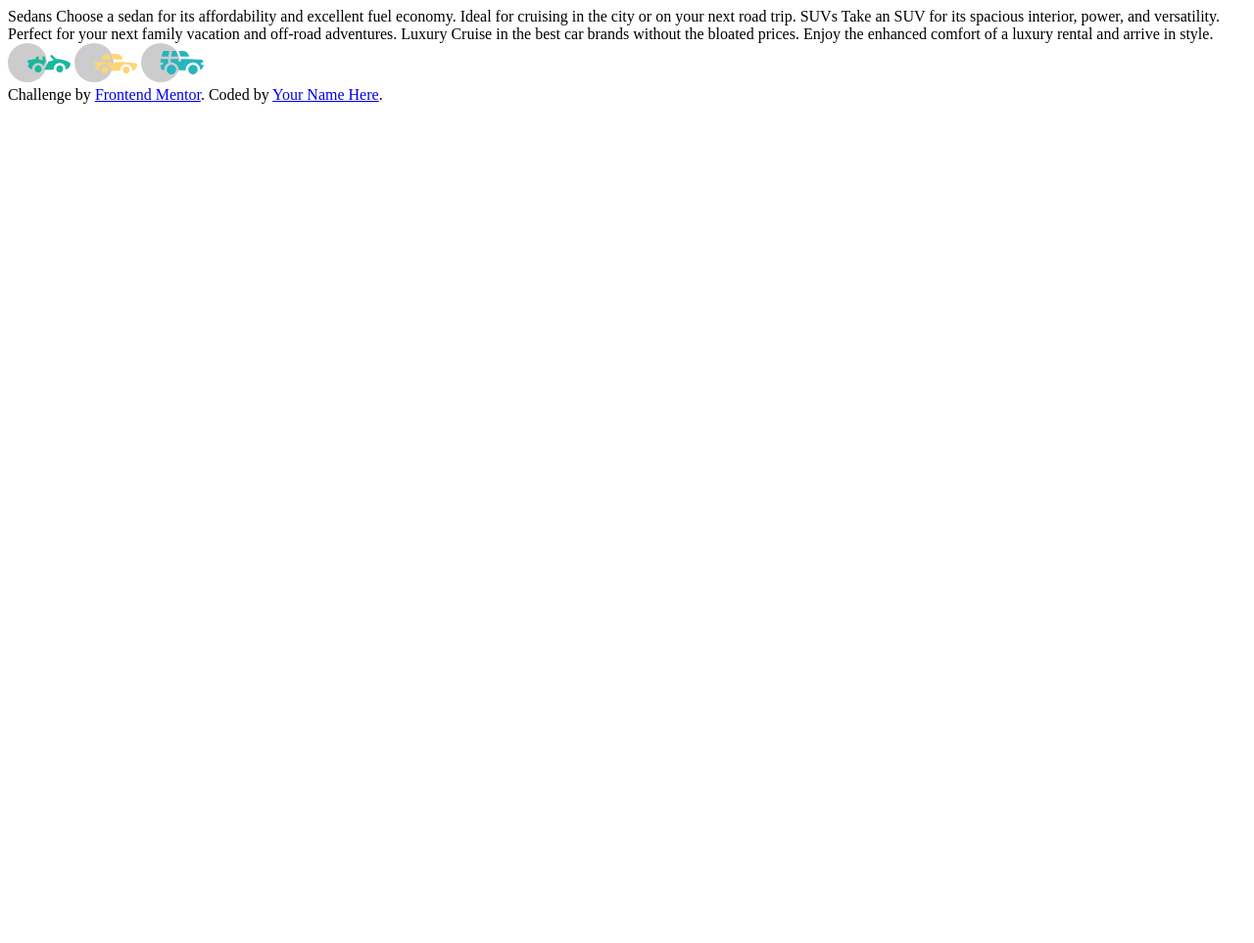
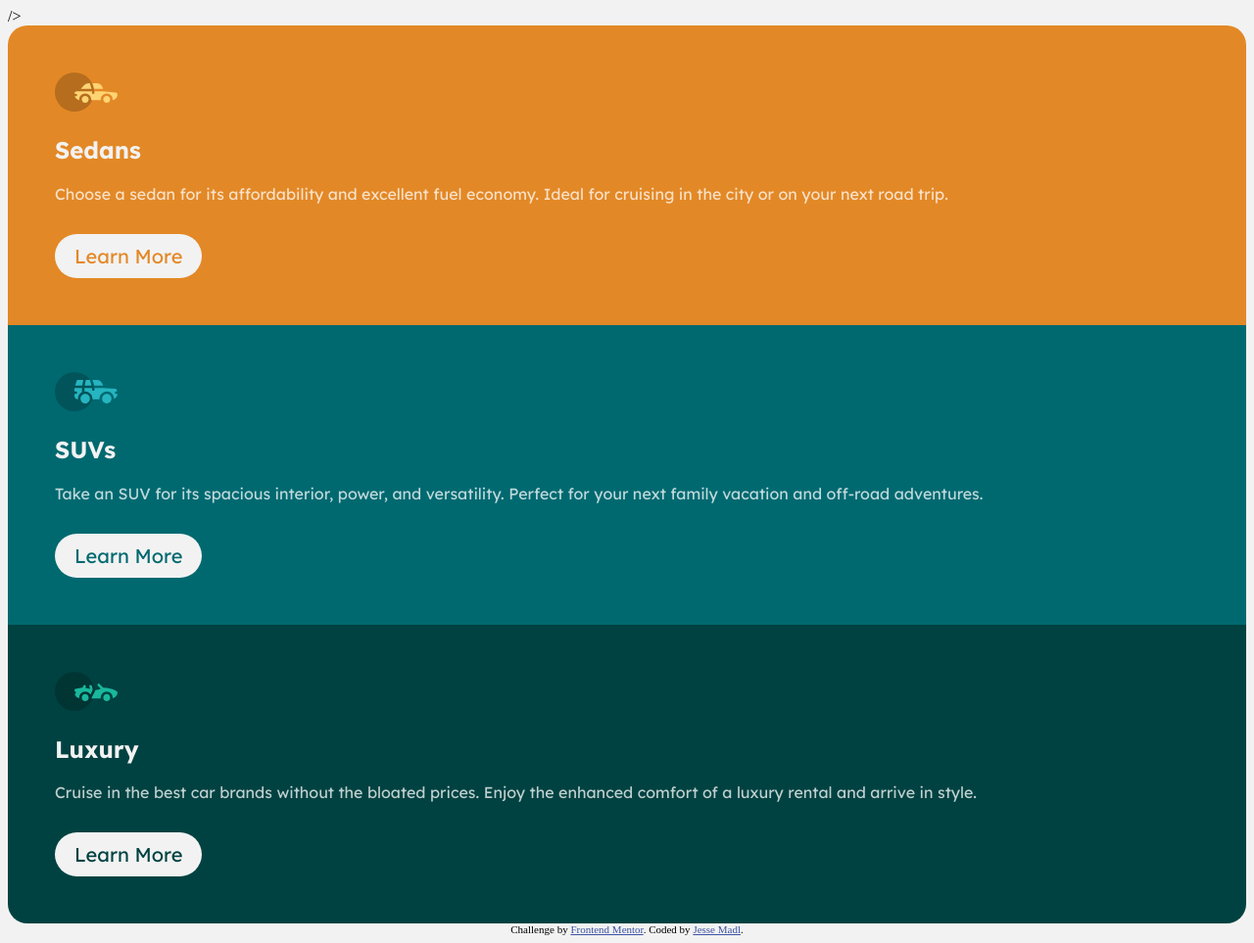
Before and after one commit to jmadl2212/3-column-preview-card, a plain HTML site: page index.html in a window 1280 px wide. Shown: the whole page at 98% size. Before the commit the page ends 800 px from the top, so only its background shows below. Drawn offline with Linux system fonts and the light colour scheme.

Commit message:
updated HTML and CSS

```diff
--- a/index.html
+++ b/index.html
@@ -3,7 +3,6 @@
   <head>
     <meta charset="UTF-8" />
     <meta name="viewport" content="width=device-width, initial-scale=1.0" />
-    <!-- displays site properly based on user's device -->
 
     <link
       rel="icon"
@@ -11,17 +10,58 @@
       sizes="32x32"
       href="./images/favicon-32x32.png"
     />
+    <link rel="stylesheet" href="styles.css" />
 
+    <link rel="preconnect" href="https://fonts.googleapis.com" />
+    <link rel="preconnect" href="https://fonts.gstatic.com" crossorigin />
+    <link
+      href="https://fonts.googleapis.com/css2?family=Lexend+Deca:wght@400;700&display=swap"
+      rel="stylesheet"
+    />
+    />
     <title>Frontend Mentor | 3-column preview card component</title>
   </head>
   <body>
-    Sedans Choose a sedan for its affordability and excellent fuel economy.
-    Ideal for cruising in the city or on your next road trip. SUVs Take an SUV
-    for its spacious interior, power, and versatility. Perfect for your next
-    family vacation and off-road adventures. Luxury Cruise in the best car
-    brands without the bloated prices. Enjoy the enhanced comfort of a luxury
-    rental and arrive in style.
+    <div class="flex-container">
+      <div class="sedan">
+        <svg width="64" height="40" xmlns="http://www.w3.org/2000/svg">
+          <g fill="none" fill-rule="evenodd">
+            <circle fill="#000" opacity=".201" cx="20" cy="20" r="20" />
+            <path
+              d="M52.936 24.11c1.942 0 3.517 1.542 3.517 3.445 0 1.903-1.575 3.445-3.517 3.445s-3.516-1.542-3.516-3.445c0-1.903 1.574-3.445 3.516-3.445zm-21.957 0c1.942 0 3.517 1.542 3.517 3.445 0 1.903-1.575 3.445-3.517 3.445s-3.516-1.542-3.516-3.445c0-1.903 1.574-3.445 3.516-3.445zm6.948-4.848v1.429c0 .716.61 1.293 1.348 1.259a1.295 1.295 0 001.225-1.295v-1.393h8.256l13.483 1.313c.956.093 1.676.881 1.676 1.814 0 2.89-2.126 5.303-4.926 5.819.397-3.557-2.458-6.62-6.053-6.62-3.646 0-6.504 3.14-6.039 6.723h-9.879c.466-3.588-2.397-6.722-6.039-6.722-3.595 0-6.45 3.062-6.052 6.62-2.14-.398-3.916-1.912-4.61-3.931h1.142c.731 0 1.32-.598 1.285-1.322-.033-.678-.629-1.2-1.322-1.2H20v-.251c0-1.274 1.066-2.243 2.306-2.243h15.62zM42.59 11c2.645 0 4.99 1.556 5.972 3.963l.726 1.779H40.17L38.413 11h4.178zm-6.865 0l1.758 5.741H26.505l3.357-3.654A6.502 6.502 0 0134.644 11h1.082z"
+              fill="#FFD473"
+              fill-rule="nonzero"
+            />
+          </g>
+        </svg>
+        <h2>Sedans</h2>
+        <p>
+          Choose a sedan for its affordability and excellent fuel economy. Ideal
+          for cruising in the city or on your next road trip.
+        </p>
+        <button class="btn">Learn More</button>
+      </div>
 
+      <div class="suv">
+        <svg width="64" height="40" xmlns="http://www.w3.org/2000/svg">
+          <g fill="none" fill-rule="evenodd">
+            <circle fill="#000" opacity=".201" cx="20" cy="20" r="20" />
+            <path
+              d="M31.002 22.358c2.917 0 5.18 2.593 4.762 5.506a4.828 4.828 0 01-2.962 3.778 4.797 4.797 0 01-5.3-1.165c-1.188-1.26-1.235-2.613-1.263-2.613-.42-2.924 1.857-5.506 4.763-5.506zm22 0c3.457 0 5.798 3.567 4.41 6.744A4.816 4.816 0 0152.3 31.94a4.826 4.826 0 01-4.06-4.077c-.42-2.915 1.846-5.506 4.762-5.506zm-15.04-6.083v1.462a1.29 1.29 0 001.352 1.29c.693-.033 1.227-.631 1.227-1.326v-1.426h8.3l13.056.716a1.29 1.29 0 011.164.917c.27.895.446 1.477.563 1.87h-1.047c-.694 0-1.291.534-1.324 1.228a1.29 1.29 0 001.288 1.352h1.445c-.164 2.225-1.57 4.193-3.6 5.05.13-4.212-3.255-7.63-7.384-7.63-4.317 0-7.762 3.718-7.358 8.086h-7.285c.43-4.655-3.503-8.531-8.131-8.046v-3.543h7.734zm-10.312 0v4.308a7.4 7.4 0 00-4.006 7.274 3.874 3.874 0 01-3.642-3.864v-1.635h1.46a1.29 1.29 0 000-2.58h-1.461v-3.213l.003-.29h7.646zm14.986-8.196c2.65 0 5 1.592 5.984 4.055l.63 1.579a5.525 5.525 0 01-.065-.004l-.026-.002-.034-.002-.022-.002a4.178 4.178 0 00-.224-.006l-.098-.001h-.039l-.136-.001h-.052l-.326-.001H40.211L38.528 8.08zm-13.632 0l-1.122 5.616h-7.144l1.47-4.71a1.29 1.29 0 011.231-.906h5.565zm6.832 0l1.683 5.615h-7.007l1.121-5.615h4.203z"
+              fill="#26B5C0"
+              fill-rule="nonzero"
+            />
+          </g>
+        </svg>
+        <h2>SUVs</h2>
+        <p>
+          Take an SUV for its spacious interior, power, and versatility. Perfect
+          for your next family vacation and off-road adventures.
+        </p>
+        <button class="btn1">Learn More</button>
+      </div>
+
+      <div class="luxury">
         <svg width="64" height="40" xmlns="http://www.w3.org/2000/svg">
           <g fill="none" fill-rule="evenodd">
             <circle fill="#000" opacity=".201" cx="20" cy="20" r="20" />
@@ -32,34 +72,20 @@
             />
           </g>
         </svg>
-
-    <svg width="64" height="40" xmlns="http://www.w3.org/2000/svg">
-      <g fill="none" fill-rule="evenodd">
-        <circle fill="#000" opacity=".201" cx="20" cy="20" r="20" />
-        <path
-          d="M52.936 24.11c1.942 0 3.517 1.542 3.517 3.445 0 1.903-1.575 3.445-3.517 3.445s-3.516-1.542-3.516-3.445c0-1.903 1.574-3.445 3.516-3.445zm-21.957 0c1.942 0 3.517 1.542 3.517 3.445 0 1.903-1.575 3.445-3.517 3.445s-3.516-1.542-3.516-3.445c0-1.903 1.574-3.445 3.516-3.445zm6.948-4.848v1.429c0 .716.61 1.293 1.348 1.259a1.295 1.295 0 001.225-1.295v-1.393h8.256l13.483 1.313c.956.093 1.676.881 1.676 1.814 0 2.89-2.126 5.303-4.926 5.819.397-3.557-2.458-6.62-6.053-6.62-3.646 0-6.504 3.14-6.039 6.723h-9.879c.466-3.588-2.397-6.722-6.039-6.722-3.595 0-6.45 3.062-6.052 6.62-2.14-.398-3.916-1.912-4.61-3.931h1.142c.731 0 1.32-.598 1.285-1.322-.033-.678-.629-1.2-1.322-1.2H20v-.251c0-1.274 1.066-2.243 2.306-2.243h15.62zM42.59 11c2.645 0 4.99 1.556 5.972 3.963l.726 1.779H40.17L38.413 11h4.178zm-6.865 0l1.758 5.741H26.505l3.357-3.654A6.502 6.502 0 0134.644 11h1.082z"
-          fill="#FFD473"
-          fill-rule="nonzero"
-        />
-      </g>
-    </svg>
-
-    <svg width="64" height="40" xmlns="http://www.w3.org/2000/svg">
-      <g fill="none" fill-rule="evenodd">
-        <circle fill="#000" opacity=".201" cx="20" cy="20" r="20" />
-        <path
-          d="M31.002 22.358c2.917 0 5.18 2.593 4.762 5.506a4.828 4.828 0 01-2.962 3.778 4.797 4.797 0 01-5.3-1.165c-1.188-1.26-1.235-2.613-1.263-2.613-.42-2.924 1.857-5.506 4.763-5.506zm22 0c3.457 0 5.798 3.567 4.41 6.744A4.816 4.816 0 0152.3 31.94a4.826 4.826 0 01-4.06-4.077c-.42-2.915 1.846-5.506 4.762-5.506zm-15.04-6.083v1.462a1.29 1.29 0 001.352 1.29c.693-.033 1.227-.631 1.227-1.326v-1.426h8.3l13.056.716a1.29 1.29 0 011.164.917c.27.895.446 1.477.563 1.87h-1.047c-.694 0-1.291.534-1.324 1.228a1.29 1.29 0 001.288 1.352h1.445c-.164 2.225-1.57 4.193-3.6 5.05.13-4.212-3.255-7.63-7.384-7.63-4.317 0-7.762 3.718-7.358 8.086h-7.285c.43-4.655-3.503-8.531-8.131-8.046v-3.543h7.734zm-10.312 0v4.308a7.4 7.4 0 00-4.006 7.274 3.874 3.874 0 01-3.642-3.864v-1.635h1.46a1.29 1.29 0 000-2.58h-1.461v-3.213l.003-.29h7.646zm14.986-8.196c2.65 0 5 1.592 5.984 4.055l.63 1.579a5.525 5.525 0 01-.065-.004l-.026-.002-.034-.002-.022-.002a4.178 4.178 0 00-.224-.006l-.098-.001h-.039l-.136-.001h-.052l-.326-.001H40.211L38.528 8.08zm-13.632 0l-1.122 5.616h-7.144l1.47-4.71a1.29 1.29 0 011.231-.906h5.565zm6.832 0l1.683 5.615h-7.007l1.121-5.615h4.203z"
-          fill="#26B5C0"
-          fill-rule="nonzero"
-        />
-      </g>
-    </svg>
+        <h2>Luxury</h2>
+        <p>
+          Cruise in the best car brands without the bloated prices. Enjoy the
+          enhanced comfort of a luxury rental and arrive in style.
+        </p>
+        <button class="btn2">Learn More</button>
+      </div>
+    </div>
 
     <div class="attribution">
       Challenge by
       <a href="https://www.frontendmentor.io?ref=challenge" target="_blank"
         >Frontend Mentor</a
-      >. Coded by <a href="#">Your Name Here</a>.
+      >. Coded by <a href="#">Jesse Madl</a>.
     </div>
   </body>
 </html>
--- a/styles.css
+++ b/styles.css
@@ -1,2 +1,122 @@
+body {
+    background-color: hsl(0, 0%, 95%);
+}
+
+h2 {
+    color:  hsl(0, 0%, 95%);
+    font-family: 'Lexend Deca', sans-serif;
+    font-weight: 700;
+}
+
+p {
+    color:hsla(0, 0%, 100%, 0.75);
+    font-family: 'Lexend Deca', sans-serif;
+    padding-bottom: 15px;
+    font-weight: 400;
+}
+
 .attribution { font-size: 11px; text-align: center; }
 .attribution a { color: hsl(228, 45%, 44%); }
+
+.flex-container {
+    display: flex;
+    flex-direction: column;
+}
+
+.sedan {
+    background-color: hsl(31, 77%, 52%);
+    padding: 3rem;
+    border-top-left-radius: 20px;
+    border-top-right-radius: 20px;
+}
+
+.suv {
+    background-color: hsl(184, 100%, 22%);
+    padding: 3rem;
+}
+
+.luxury {
+    background-color: hsl(179, 100%, 13%);
+    padding: 3rem;
+    border-bottom-left-radius: 20px;
+    border-bottom-right-radius: 20px;
+}
+
+.btn {
+    border-radius: 25px;
+    font-family: 'Lexend Deca', sans-serif;
+    font-weight: 400;
+    color: hsl(31, 77%, 52%);
+    font-size: 20px;
+    background: hsl(0, 0%, 95%);
+    padding: 10px 20px 10px 20px;
+    text-decoration: none;
+    border: none;
+
+  }
+
+  .btn1 {
+    border-radius: 25px;
+    font-family: 'Lexend Deca', sans-serif;
+    font-weight: 400;
+    color: hsl(184, 100%, 22%);
+    font-size: 20px;
+    background: hsl(0, 0%, 95%);
+    padding: 10px 20px 10px 20px;
+    text-decoration: none;
+    border: none;
+  }
+
+  .btn2 {
+    border-radius: 25px;
+    font-family: 'Lexend Deca', sans-serif;
+    font-weight: 400;
+    color: hsl(179, 100%, 13%);
+    font-size: 20px;
+    background: hsl(0, 0%, 95%);
+    padding: 10px 20px 10px 20px;
+    text-decoration: none;
+    border: none;
+  }
+
+  .btn:hover {
+    background: hsl(31, 77%, 52%);
+    color:hsl(0, 0%, 95%);
+    border: 2px solid hsl(0, 0%, 95%);
+    text-decoration: none;
+  }
+
+  .btn1:hover {
+    background: hsl(184, 100%, 22%);
+    color:hsl(0, 0%, 95%);
+    border: 2px solid hsl(0, 0%, 95%);
+    text-decoration: none;
+  }
+
+  .btn2:hover {
+    background: hsl(179, 100%, 13%);
+    color:hsl(0, 0%, 95%);
+    border: 2px solid hsl(0, 0%, 95%);
+    text-decoration: none;
+  }
+
+  @media (min-width: 1440px) {
+    .flex-container {
+        flex-direction: row;
+    }
+  }
+
+  @media (min-width: 1440px) {
+    .sedan {
+        border-top-left-radius: 20px;
+        border-top-right-radius: 0px;
+        border-bottom-left-radius: 20px;
+    }
+  }
+
+  @media (min-width: 1440px) {
+    .luxury {
+        border-top-right-radius: 20px;
+        border-bottom-left-radius: 0px;
+    }
+  }
```
Lines whose indentation alone changed are shown as unchanged.
